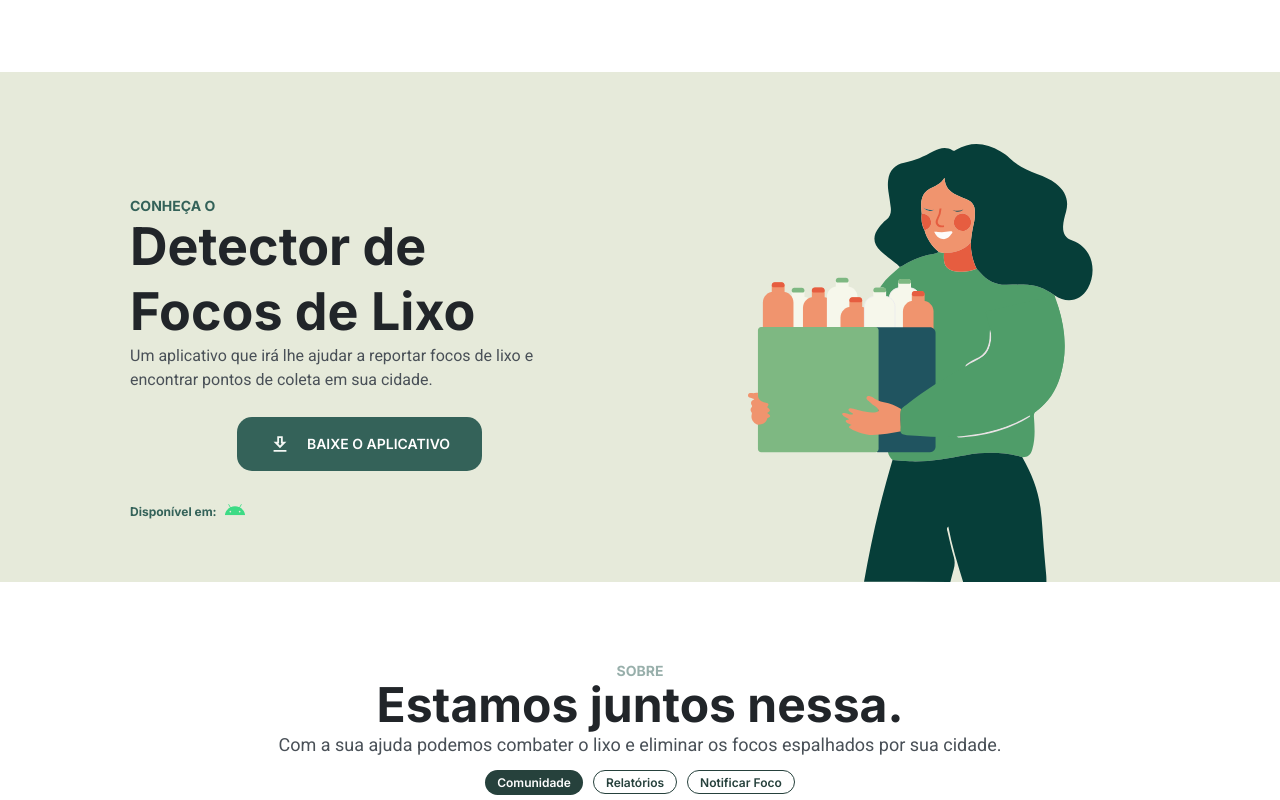
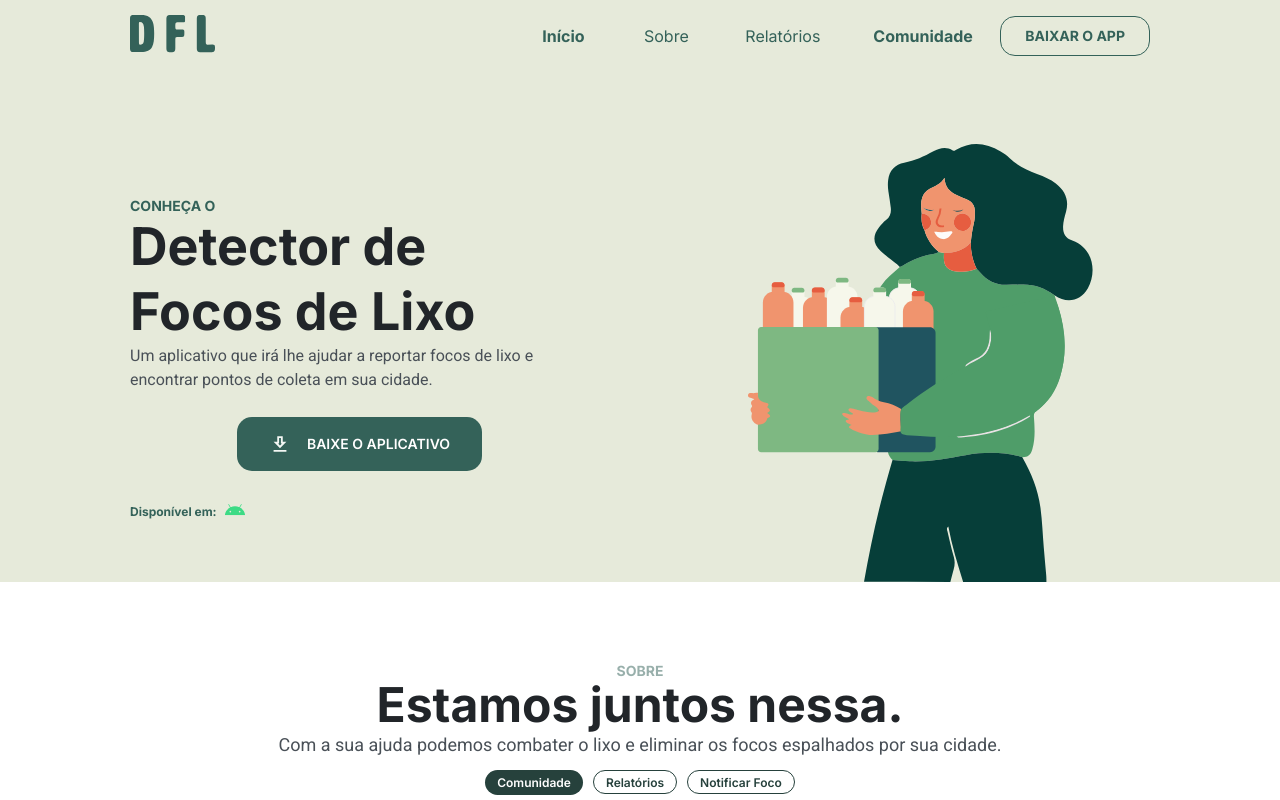
Before and after one commit to appdfl/dfl-web, a Next.js app: page / in a window 1280 px wide. Shown: the top 800 px of the page. Built offline with nearby package versions, Linux system fonts and the light colour scheme.

Commit message:
Versão desatualizada só pra deixar de recordação

```diff
--- a/components/Footer/Footer.tsx
+++ b/components/Footer/Footer.tsx
@@ -12,7 +12,7 @@ export default function Footer() {
                     <div className={styles.links}>
                         <div className={styles.column}>
                             <h5>DOCS</h5>
-                            <a href="/perguntas-frequentes.html">F.A.Q</a>
+                            <a href="/perguntas-frequentes">F.A.Q</a>
                             <a>Que dados são coletados?</a>
                         </div>
                         <div className={styles.column}>
--- a/components/Header/Header.tsx
+++ b/components/Header/Header.tsx
@@ -1,36 +1,83 @@
 import Link from 'next/link';
-import { useEffect, useState } from 'react';
+import { useEffect, useRef, useState } from 'react';
 
 import styles from './header.module.css';
 import Logo from '/public/logo.svg'
 
-// Configuramos a possibilidade de clique nos botões de seção da navBar
-const navLine = document.querySelector("#nav-line") as HTMLElement;
-function updateNavLine(element) {
-    /* navLine.style.left = `${element.offsetLeft}px`; */
-    /* navLine.style.width = `${element.offsetWidth}px`; */
-    navLine.style.left = `${element.offsetLeft + (element.offsetWidth / 2) - (navLine.offsetWidth / 2)}px`;
+type Props = {
+    isHome?: boolean;
 }
 
-/* Seções da Navigation Bar */
-const sections = [document.querySelector("#home"), document.querySelector("#about"), document.querySelector("#reports"), document.querySelector("#community")]
-let lastSection = sections[0]
+export default function Header({ isHome }: Props) {
+    const [downloadText, setDownloadText] = useState("Baixar o App")
 
-function openMenu() {
-    document.body.classList.add('menu-expanded')
-}
+    const navLine = useRef(null);
 
-function closeMenu(sectionName: string) {
-    document.body.classList.remove('menu-expanded')
-
-    // Essencial para que o botão clicado seja des-selecionado quando o usuário rolar a página
-    const section = document.querySelector(`#${sectionName}`)
-    if (section) {
-        lastSection = section
+    function updateNavLine(button) {
+        // navLine.style.left = `${element.offsetLeft}px`;
+        // navLine.style.width = `${element.offsetWidth}px`;
+        if (button) {
+            navLine.current.style.left = `${button.offsetLeft + (button.offsetWidth / 2) - (navLine.current.offsetWidth / 2)}px`;
+        } else {
+            return console.warn("Um botão não foi encontrado para ser selecionado.")
         }
     }
 
+    const isScreenWide = () => {
+        const width = Math.max(document.documentElement.clientWidth || 0, window.innerWidth || 0)
+        if (width >= 1024) {
+            return true
+        } else {
+            return false
+        }
+    }
+
+    function handleScreenResize() {
+        const isWide = isScreenWide()
+        if (isWide) {
+            setDownloadText("Baixar o Aplicativo")
+
+            // O atraso é necessário para que a barra de navegação termine a animação e o botão fique no local correto
+            setTimeout(() => {
+            }, 250);
+        } else {
+            setDownloadText("Baixar o App")
+        }
+    }
+
+    const [isMobile, setIsMobile] = useState(null)
+
+    const [isMenuVisible, setMenuVisible] = useState(false)
+    const [isScreenScrolled, setScreenScrolled] = useState(false)
+
+    function showNavOnScroll() {
+        if (scrollY === 0) {
+            setScreenScrolled(false)
+        } else {
+            setScreenScrolled(true)
+        }
+    }
+
+    const toggleMenu = (buttonElement) => {
+        if (buttonElement) {
+            /* if (lastButtonSelected) {
+                lastButtonSelected.classList.remove(styles.active)
+            }
+            buttonElement.classList.add(styles.active) */
+            //updateNavLine(buttonElement)
+            //lastButtonSelected = buttonElement
+        } else {
+            setMenuVisible(!isMenuVisible)
+        }
+    }
+
+    let lastSection;
+
+    const handleScroll = () => {
+        showNavOnScroll()
+
         function changeMenuSection() {
+            const sections = [document.querySelector("#home"), document.querySelector("#about"), document.querySelector("#reports"), document.querySelector("#community")]
             const middleLine = scrollY + (innerHeight / 2)
 
             function getCurrentSection(section) {
@@ -56,73 +103,40 @@ function changeMenuSection() {
                     const sectionIsInBoundaries = getCurrentSection(section)
                     if (sectionIsInBoundaries) {
                         const sectionId = section.getAttribute("id")
-                //console.log(`Atual: ${sectionId}`)
-                const menuElement = document.querySelector(`.menu a[href*=${sectionId}]`)
-                menuElement.classList.add('active')
-                //clicked = false;
-                indicator(menuElement)
+                        console.log(`Atual: ${sectionId}`)
+                        const menuElement = document.querySelector(`.${styles.menu} a[href*=${sectionId}]`)
+                        menuElement.classList.add(styles.active)
+                        updateNavLine(menuElement)
 
+                        if (lastSection) {
                             const lastSectionId = lastSection.getAttribute("id")
-                // console.log(`Anterior: ${lastSectionId}`)
-                const lastMenuElement = document.querySelector(`.menu a[href*=${lastSectionId}]`)
-                lastMenuElement.classList.remove('active')
-
+                            console.log(`Anterior: ${lastSectionId}`)
+                            const lastMenuElement = document.querySelector(`.${styles.menu} a[href*=${lastSectionId}]`)
+                            lastMenuElement.classList.remove(styles.active)
+                        }
                         lastSection = section
                     }
                 }
             });
         }
+        changeMenuSection()
+    }
 
-/* O loop abaixo é responsável por fixar a largura dos botões da nav bar para que quando o texto fique em negrito o tamanho não aumente e empurre os outros elementos */
+    useEffect(() => {
         function updateMenuButtonsWidth() {
-    const liList = document.querySelectorAll('.menu .list li') as NodeListOf<HTMLElement>;
+            const liList = document.querySelectorAll('.list') as NodeListOf<HTMLElement>;
+
             liList.forEach(list => {
+                console.log(list.style.width)
                 list.style.width = `${list.offsetWidth + 15}px`;
             })
+            console.log("Tamanhos atualizados!")
+
+            // Atualizamos a navLine para a posição do primeiro botão (após atualizarmos o tamanho dos botões, claro)
+            updateNavLine(liList[0])
         }
         updateMenuButtonsWidth()
-
-type Props = {
-    isHome?: boolean;
-}
-
-export default function Header({ isHome }: Props) {
-
-    const navBarButton = document.querySelector("#navigation .button");
-    const [isMobile, setIsMobile] = useState(true)
-    function handleScreenResize() {
-        const width = Math.max(document.documentElement.clientWidth || 0, window.innerWidth || 0)
-        //console.log(width)
-        if (width >= 1024) {
-            navBarButton.textContent = "Baixar o Aplicativo"
-
-            // O atraso é necessário para que a barra de navegação termine a animação e o botão fique no local correto
-            setTimeout(() => {
-                const lastSectionId = lastSection.getAttribute("id")
-                const menuElement = document.querySelector(`.menu a[href*=${lastSectionId}]`)
-                updateNavLine(menuElement)
-            }, 250);
-        } else {
-            navBarButton.textContent = "Baixar o App"
-        }
-    }
-
-    /* Para já atualizar o texto do botão independente de ter alterado o tamanho da tela */
-    handleScreenResize()
-
-    const [isNavVisible, setNavVisible] = useState(false)
-    function showNavOnScroll() {
-        if (scrollY === 0) {
-            setNavVisible(false)
-        } else {
-            setNavVisible(true)
-        }
-    }
-
-    const handleScroll = () => {
-        showNavOnScroll()
-        changeMenuSection()
-    }
+    }, [])
 
     useEffect(() => {
         window.addEventListener('scroll', handleScroll);
@@ -130,58 +144,59 @@ export default function Header({ isHome }: Props) {
     });
 
     useEffect(() => {
+        setIsMobile(isScreenWide)
         window.addEventListener('resize', handleScreenResize);
         return () => window.removeEventListener('resize', handleScreenResize);
     });
 
     return (
-        <nav id="navigation" className={isNavVisible ? "scroll" : ""}>
-            <div className="wrapper">
-                <a className="logo" href="/">
-                    <Logo />
+        <nav className={`${styles.nav} ${isMenuVisible && styles.menuExpanded} ${isScreenScrolled && styles.scroll}`}>
+            <div className={`wrapper ${styles.wrapper}`}>
+                <a href="/">
+                    <Logo className={styles.logo} />
                 </a>
 
-                <div className="menu">
-                    <button type="button" className="close-menu" aria-expanded="true" aria-label="Fechar menu"
-                        onClick={() => closeMenu}>
+                <div className={styles.menu}>
+                    <button type="button" className={styles["close-menu"]} aria-expanded="true" aria-label="Fechar menu"
+                        onClick={toggleMenu}>
                         <svg width="48" height="48" viewBox="0 0 48 48" fill="none" xmlns="http://www.w3.org/2000/svg">
                             <path d="M19.41 12L16.59 14.82L25.75 24L16.59 33.18L19.41 36L31.41 24L19.41 12Z" fill="white" />
                         </svg>
                     </button>
-                    <div className="content">
-                        <ul className="list">
-                            <div id="nav-line"></div>
-                            <li>
-                                <Link onClick={() => closeMenu("home")} href="/#home">
-                                    <a className='active' >Início</a>
+                    <div className={styles.content}>
+                        <ul className={styles.list}>
+                            <div ref={navLine} className={styles.navLine}></div>
+                            <li className='list'>
+                                <Link href="/#home">
+                                    <a onClick={(event) => toggleMenu(event.target)} className={styles.active} title="Início">Início</a>
                                 </Link>
                             </li>
                             {
                                 isHome ?
                                     <>
-                                        <li><a onClick={() => closeMenu("about")} title="Sobre" href="/#about">Sobre</a></li>
-                                        <li><a onClick={() => closeMenu("reports")} title="Relatórios" href="/#reports">Relatórios</a></li>
-                                        <li><a onClick={() => closeMenu("community")} title="Comunidade" href="/#community">Comunidade</a></li>
+                                        <li className='list'><a onClick={(event) => toggleMenu(event.target)} title="Sobre" href="/#about">Sobre</a></li>
+                                        <li className='list'><a onClick={(event) => toggleMenu(event.target)} title="Relatórios" href="/#reports">Relatórios</a></li>
+                                        <li className='list'><a onClick={(event) => toggleMenu(event.target)} title="Comunidade" href="/#community">Comunidade</a></li>
                                     </>
                                     : null
                             }
-                            <li>
-                                <Link onClick={closeMenu} href="/perguntas-frequentes">
-                                    <a>F.A.Q</a>
+                            <li className='list'>
+                                <Link href="/perguntas-frequentes">
+                                    <a onClick={toggleMenu}>F.A.Q</a>
                                 </Link>
                             </li>
                         </ul>
                         <div>
-                            <a className="button" onClick={() => closeMenu} href="#download">
+                            <a className={`button ${styles.button}`} onClick={toggleMenu} href="#download">
                                 <svg width="22" height="22" viewBox="0 0 22 22" fill="none"
                                     xmlns="http://www.w3.org/2000/svg">
                                     <path
                                         d="M17.4167 8.70833H13.75V3.20833H8.25V8.70833H4.58334L11 15.125L17.4167 8.70833ZM10.0833 10.5417V5.04166H11.9167V10.5417H12.9892L11 12.5308L9.01084 10.5417H10.0833ZM4.58334 16.9583H17.4167V18.7917H4.58334V16.9583Z"
                                         fill="#346259" />
                                 </svg>
-                                Baixar o APP
+                                {downloadText}
                             </a>
-                            <ul className="social-links">
+                            <ul className={`social-links ${styles["social-links"]}`}>
                                 <li>
                                     <a target="_blank" href="https://instagram.com/appdfl">
                                         <svg width="24" height="24" viewBox="0 0 24 24" fill="none"
@@ -219,8 +234,19 @@ export default function Header({ isHome }: Props) {
                             </ul>
                         </div>
                     </div>
-                    <div className="backdrop"></div>
+                    <div className={styles.backdrop}></div>
                 </div>
+
+                <button type='button' className={styles['open-menu']} aria-expanded="false" aria-label="Abrir menu" onClick={toggleMenu}>
+                    <svg width="40" height="40" viewBox="0 0 40 40" fill="none" xmlns="http://www.w3.org/2000/svg">
+                        <path d="M10 20H30" stroke="#346259" stroke-width="2" stroke-linecap="round"
+                            stroke-linejoin="round" />
+                        <path d="M10 12H30" stroke="#346259" stroke-width="2" stroke-linecap="round"
+                            stroke-linejoin="round" />
+                        <path d="M18 28L30 28" stroke="#346259" stroke-width="2" stroke-linecap="round"
+                            stroke-linejoin="round" />
+                    </svg>
+                </button>
             </div>
         </nav>
     );
--- a/components/Header/header.module.css
+++ b/components/Header/header.module.css
@@ -1,4 +1,4 @@
-nav {
+.nav {
     display: flex;
 
     background-color: var(--background-02);
@@ -12,43 +12,43 @@ nav {
     z-index: 100;
 }
 
-nav .wrapper {
+.wrapper {
     display: flex;
     align-items: center;
     justify-content: space-between;
 }
 
-nav.scroll {
+.nav.scroll {
     background-color: var(--secondary-color-02);
     /* opacity: 0.75; */
 }
 
-nav.scroll .open-menu svg path {
+.nav.scroll .open-menu svg path {
     stroke: var(--white);
 }
 
-nav.scroll .logo path {
+.nav.scroll .logo path {
     fill: var(--white);
 }
 
-nav button {
+.nav button {
     background: none;
     border: none;
     cursor: pointer;
 }
 
-nav .menu {
+.nav .menu {
     position: fixed;
 }
 
 /* ===== MENU ================================================== */
-body.menu-expanded {
+.nav.menuExpanded {
     /* Quando o menu estiver aberto, removemos a possibilidade de rolagem */
     overflow: hidden;
 }
 
-/* body.menu-expanded> :not(nav) {
-    Some com TUDO na página (primeiro nível - header, body), menos o que foi especificado no :not()
+/* .nav.menuExpanded> :not(nav) {
+    Some com TUDO na página (primeiro nível - header, .nav), menos o que foi especificado no :not()
     visibility: hidden;
 } */
 
@@ -56,7 +56,7 @@ body.menu-expanded {
 /* O menu fica oculto por padrão
  e o botão de abrir o menu fica oculto quando o menu está aberto  */
 .menu,
-body.menu-expanded .open-menu {
+.nav.menuExpanded .open-menu {
     /* display: none; */
     visibility: hidden;
     opacity: 0;
@@ -72,7 +72,7 @@ body.menu-expanded .open-menu {
     z-index: 10;
 }
 
-body.menu-expanded .backdrop {
+.nav.menuExpanded .backdrop {
     opacity: 0.65;
 }
 
@@ -94,12 +94,11 @@ body.menu-expanded .backdrop {
     transform: translateZ(-10px)
 }
 
-/* O menu é exibido quando a classe ".menu-expanded" é adicionada pelo JavaScript */
-body.menu-expanded .menu {
+/* O menu é exibido quando a classe ".menuExpanded" é adicionada pelo JavaScript */
+.nav.menuExpanded .menu {
     display: flex;
     flex-direction: column;
     align-items: center;
-    gap: 3.5rem;
 
     max-width: max-content;
 
@@ -175,8 +174,8 @@ body.menu-expanded .menu {
 
     /* NAVIGATION ====================================== */
     /* [RESETS] */
-    /* Para garantir, colocamos o (nav#navigation) para que essas propriedades sejam mais específicas que as que colocamos anteriormente */
-    nav#navigation .wrapper * {
+    /* Para garantir, colocamos o (.nav) para que essas propriedades sejam mais específicas que as que colocamos anteriormente */
+    .nav .wrapper * {
         margin: 0;
         padding: 0;
         visibility: initial;
@@ -191,16 +190,16 @@ body.menu-expanded .menu {
         filter: initial;
     }
 
-    nav#navigation .close-menu,
-    nav#navigation .open-menu,
-    nav#navigation .backdrop,
-    nav#navigation .menu li:nth-child(6),
-    nav#navigation .menu a.button svg,
-    nav#navigation .social-links {
+    .nav .close-menu,
+    .nav .open-menu,
+    .nav .backdrop,
+    .nav .menu li:nth-child(6),
+    .nav .menu a.button svg,
+    .nav .social-links {
         display: none;
     }
 
-    nav#navigation .menu .content {
+    .nav .menu .content {
         display: flex;
         align-items: center;
         justify-content: space-between;
@@ -208,7 +207,7 @@ body.menu-expanded .menu {
         gap: 3rem;
     }
 
-    nav#navigation .list {
+    .nav .list {
         align-items: center;
         justify-content: space-between;
         flex-direction: row;
@@ -217,13 +216,13 @@ body.menu-expanded .menu {
         gap: 5rem;
     }
 
-    nav#navigation .menu ul li a {
+    .nav .menu ul li a {
         color: var(--secondary-color-02);
         font-weight: 400;
         opacity: 0.6;
     }
 
-    nav#navigation .menu a.button {
+    .nav .menu a.button {
         display: flex;
         justify-content: center;
         align-items: center;
@@ -239,33 +238,33 @@ body.menu-expanded .menu {
         text-transform: uppercase;
     }
 
-    nav#navigation .menu a.button:hover {
+    .nav .menu a.button:hover {
         background-color: var(--secondary-color-02);
         border: none;
         color: var(--white);
     }
 
-    nav#navigation.scroll .menu ul li a {
+    .nav.scroll .menu ul li a {
         color: var(--white);
         opacity: 0.6;
     }
 
-    nav#navigation.scroll .menu a.button {
+    .nav.scroll .menu a.button {
         border-color: var(--white);
         color: var(--white);
     }
 
-    nav#navigation .menu li a {
+    .nav .menu li a {
         transition: opacity 0.4s;
     }
 
-    nav#navigation .menu li a.active,
-    nav#navigation .menu li a:hover {
+    .nav .menu li a.active,
+    .nav .menu li a:hover {
         opacity: 1;
         font-weight: 700;
     }
 
-    nav#navigation #nav-line {
+    .nav .navLine {
         height: 3px;
         width: 25px;
         display: block;
@@ -280,35 +279,35 @@ body.menu-expanded .menu {
         transition: 0.35s;
     }
 
-    nav#navigation.scroll #nav-line {
+    .nav.scroll .navLine {
         background-color: var(--white);
     }
 
-    nav#navigation.scroll .menu li a.active,
-    nav#navigation.scroll .menu li a:hover {
+    .nav.scroll .menu li a.active,
+    .nav.scroll .menu li a:hover {
         opacity: 1;
     }
 
-    nav#navigation.scroll .menu a.button.active,
-    nav#navigation.scroll .menu a.button:hover {
+    .nav.scroll .menu a.button.active,
+    .nav.scroll .menu a.button:hover {
         background-color: var(--secondary-color-02);
         filter: brightness(1.15);
         border: none;
     }
 
-    nav#navigation .menuButton-home {
+    .nav .menuButton-home {
         transform: translateX(10%);
     }
 
-    nav#navigation .menuButton-about {
+    .nav .menuButton-about {
         transform: translateX(25%);
     }
 
-    nav#navigation .menuButton-reports {
+    .nav .menuButton-reports {
         transform: translateX(55%);
     }
 
-    nav#navigation .menuButton-community {
+    .nav .menuButton-community {
         transform: translateX(75%);
     }
 }
--- a/pages/index.tsx
+++ b/pages/index.tsx
@@ -1,4 +1,5 @@
-import Head from 'next/head';
+import { useState } from 'react';
+
 import Link from 'next/link';
 import Image from "next/image";
 
@@ -6,15 +7,13 @@ import Icon from '@mui/material/Icon';
 import LinkIcon from '/public/icons/link_icon.svg'
 import InfoIcon from '/public/icons/info_icon.svg'
 
-import Header from '../components/Header/Header';
-
 import { getReportsData } from '../utils/reports';
 import { getAboutData } from '../utils/about';
 
+import Header from '../components/Header/Header';
 import Footer from '../components/Footer/Footer';
 
 import styles from '../styles/landing.module.css';
-import { createRef, useRef, useState } from 'react';
 import Modal from '../components/Modal/Modal';
 
 export async function getStaticProps() {
@@ -33,29 +32,12 @@ const animation_time = 250 // 0.25 segundos
 export default function Landing({ aboutData }) {
     const [modalOpen, setModalOpen] = useState(false);
 
-    /* const defaultIcons = aboutData["community"].map(item => {
-        return item.icon
-    })
-    const defaultDescriptions = aboutData["community"].map(item => {
-        return item.description
-    }) */
-
     const [currentTag, setCurrentTag] = useState("community" as string)
     const [aboutInstancesVisible, setAboutInstancesVisible] = useState(true)
-
-    /* const [icons, setIcons] = useState(defaultIcons)
-    const [description, setDescriptions] = useState(defaultDescriptions) */
 
     function changeAboutInstance(instance: string) {
         setAboutInstancesVisible(false)
         console.log(`Atualizando instância do "sobre" para ${instance}.`)
-
-        /* setIcons(aboutData[instance].map(item => {
-            return item.icon
-        }))
-        setDescriptions(aboutData[instance].map(item => {
-            return item.description
-        })) */
 
         setTimeout(() => {
             setCurrentTag(instance)
@@ -65,6 +47,8 @@ export default function Landing({ aboutData }) {
 
     return (
         <body>
+            <Header isHome />
+
             <section id='home' className={styles.home}>
                 <div className={`wrapper ${styles.wrapper}`}>
                     <div className={`${styles["col-a"]}`}>
```
Also changed, not shown: styles/landing.module.css (+4 -4 lines), pages/404.tsx (renamed from pages/404.js). Lines whose indentation alone changed are shown as unchanged.
